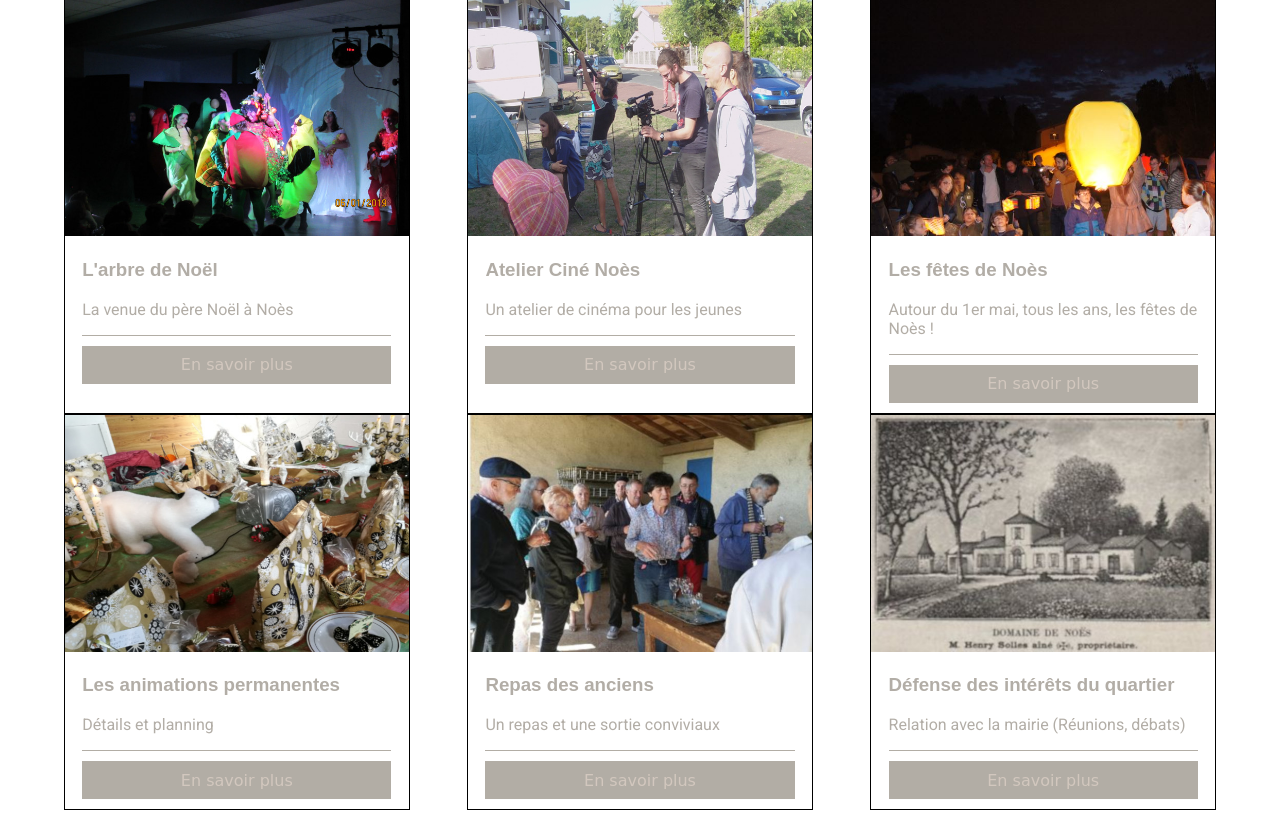
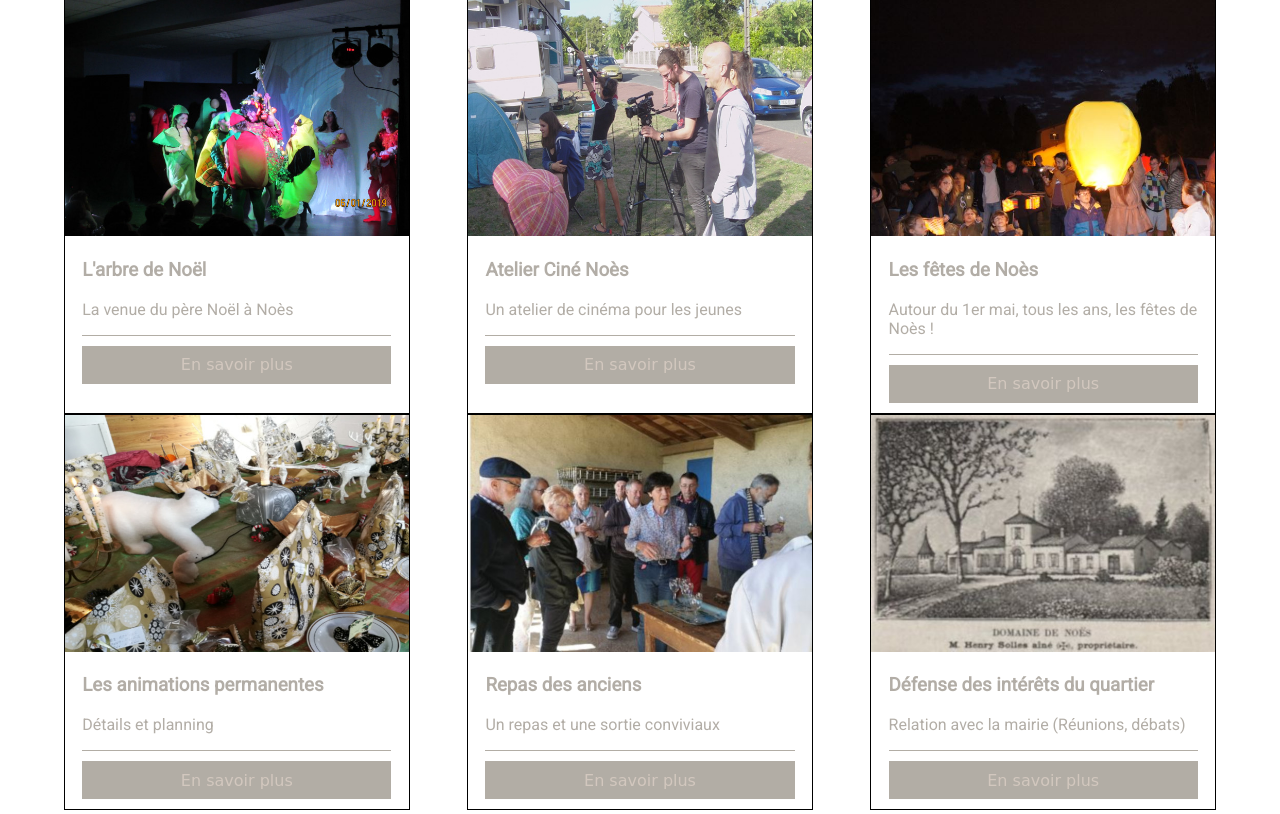
Before and after one commit to cinenoes/comitenoes, a PHP site: page / in a window 1280 px wide. Shown: the part 800-1614 px from the top of the page. Run offline with PHP 8.4, Linux system fonts and the light colour scheme; some libraries are stand-ins or nearby versions; some web fonts are replaced.

Commit message:
Update style.css

```diff
--- a/assets/css/style.css
+++ b/assets/css/style.css
@@ -46,7 +46,7 @@ h1 {
 
 }
 
-h2, h3, h4 {
+h2, h4 {
     font-family: var(--secondary-font);
     color:var(--main-color);
 }
```
